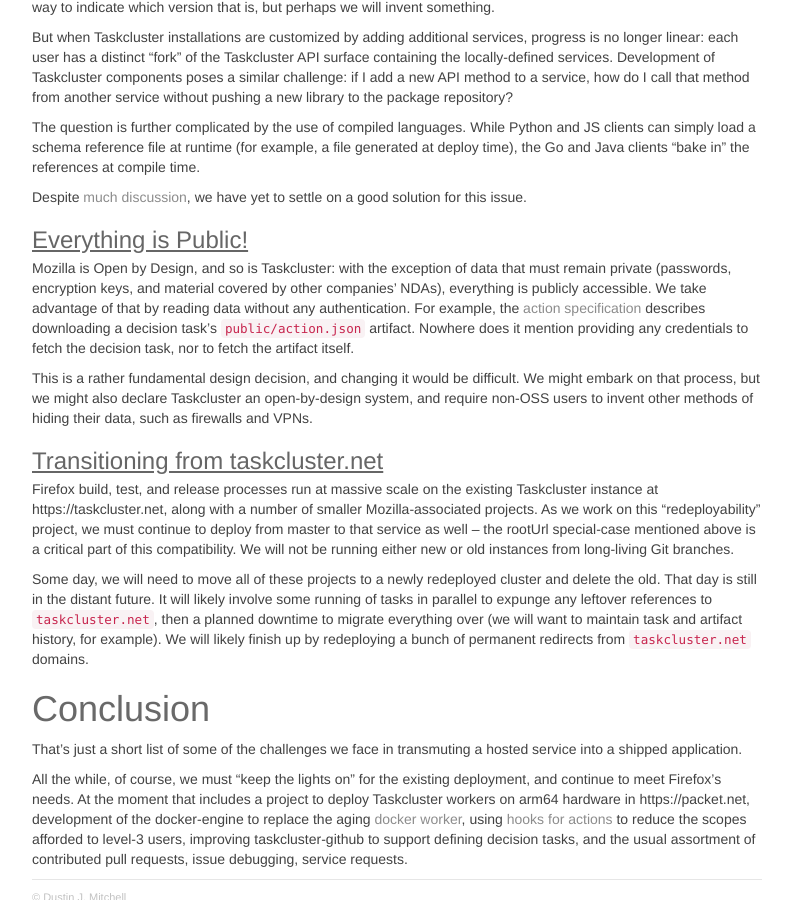
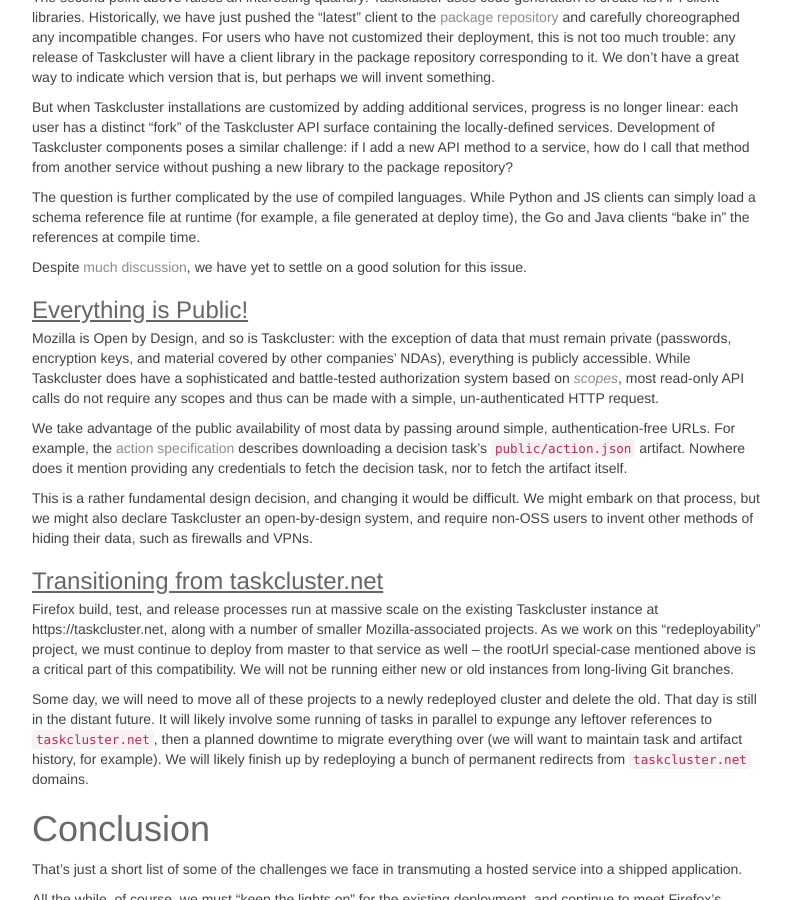
Before and after one commit to djmitche/code.v.igoro.us, a Jekyll site: the page built from _posts/2018-05-21-shipped-and-hosted-software.md, in a window 1280 px wide and 900 px high, scrolled down 2686 px. Shown: the whole window, without its empty margins (338-1131 px from the left). Built offline with Jekyll 4.4.1, drawn with Linux system fonts in a browser that asks for light colours; nearby versions of some CDN libraries; library files that are not in the unit come from our copies; comment, search, counter and statistics services are not loaded; some of the changed text lies outside the part shown.

Commit message:
review updates

```diff
--- a/_posts/2018-05-21-shipped-and-hosted-software.md
+++ b/_posts/2018-05-21-shipped-and-hosted-software.md
@@ -129,6 +129,12 @@
 generate the old-style URLs. Once we have migrated all users out of the current
 installation, we will remove that special-case.
 
+The single root domain is implemented using routing features supplied by
+Kubernetes *Ingress* resources, based on an HTTP proxy. This has the
+side-effect that when one microservice contacts another (for example,
+taskcluster-hooks calling `queue.createTask`), it does so via the same Ingress,
+a more circuitous journey than is strictly required.
+
 ### Data Migrations
 
 The first few deployments of Taskcluster will not require great support for
@@ -223,8 +229,14 @@
 
 Mozilla is Open by Design, and so is Taskcluster: with the exception of data
 that must remain private (passwords, encryption keys, and material covered by
-other companies' NDAs), everything is publicly accessible. We take advantage of
-that by reading data without any authentication. For example, the [action
+other companies' NDAs), everything is publicly accessible. While Taskcluster
+does have a sophisticated and battle-tested authorization system based on
+[*scopes*](https://docs.taskcluster.net/reference/platform/taskcluster-auth/docs/scopes),
+most read-only API calls do not require any scopes and thus can be made with a
+simple, un-authenticated HTTP request.
+
+We take advantage of the public availability of most data by passing around
+simple, authentication-free URLs. For example, the [action
 specification](https://docs.taskcluster.net/manual/using/actions/spec)
 describes downloading a decision task's `public/action.json` artifact. Nowhere
 does it mention providing any credentials to fetch the decision task, nor to
```
